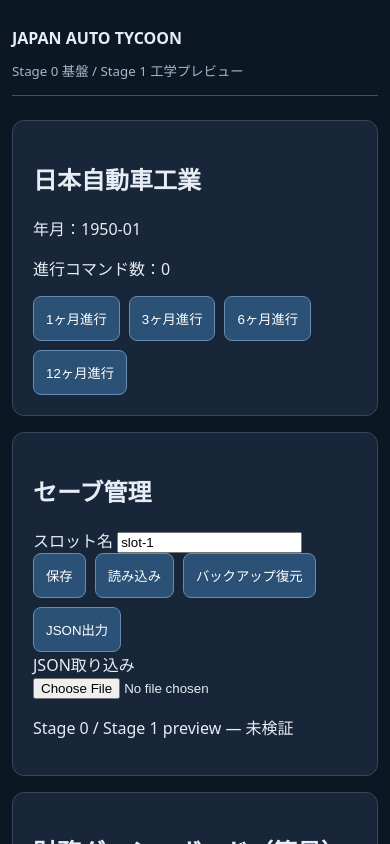
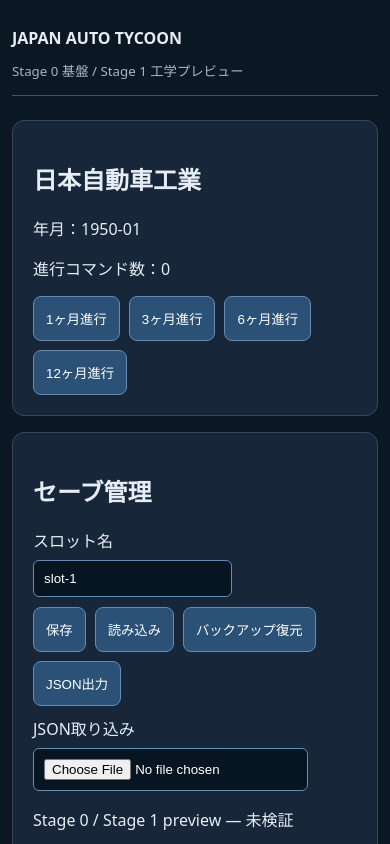
Before and after one commit to CeLiCa-Sun/JAPAN-AUTO-TYCOON, a React (Vite) app: page / in a window 390 px wide. Shown: the top 844 px of the page. Built offline with nearby package versions, Linux system fonts and the light colour scheme.

Commit message:
chore: improve src/style.css

```diff
--- a/src/style.css
+++ b/src/style.css
@@ -1 +1 @@
-:root{font-family:system-ui,sans-serif;color:#e7edf5;background:#0c1724}*{box-sizing:border-box}body{margin:0}.app{max-width:1100px;margin:auto;padding:18px}header{display:flex;justify-content:space-between;gap:12px;border-bottom:1px solid #425368;padding:15px 0}small{color:#a7b5c7}main{display:grid;grid-template-columns:repeat(auto-fit,minmax(min(100%,320px),1fr));gap:16px;margin-top:24px}section{border:1px solid #35485d;border-radius:12px;padding:20px;background:#172638}h1{font-size:1.5rem}.actions{display:flex;flex-wrap:wrap;gap:9px}button{padding:12px;border:1px solid #668bb4;background:#2b5276;border-radius:8px;color:white;cursor:pointer}button:focus-visible{outline:3px solid white}@media(max-width:600px){.app{padding:12px}header{flex-direction:column}}
+:root{font-family:system-ui,sans-serif;color:#e7edf5;background:#0c1724}*{box-sizing:border-box}body{margin:0}.app{max-width:1100px;margin:auto;padding:18px}header{display:flex;justify-content:space-between;gap:12px;border-bottom:1px solid #425368;padding:15px 0}small{color:#a7b5c7}main{display:grid;grid-template-columns:repeat(auto-fit,minmax(min(100%,320px),1fr));gap:16px;margin-top:24px}section{border:1px solid #35485d;border-radius:12px;padding:20px;background:#172638}h1{font-size:1.5rem}.actions{display:flex;flex-wrap:wrap;gap:9px}button{padding:12px;border:1px solid #668bb4;background:#2b5276;border-radius:8px;color:white;cursor:pointer}button:focus-visible,input:focus-visible{outline:3px solid #cbe3ff}input{max-width:100%;padding:10px;border:1px solid #668bb4;background:#071522;color:#fff;border-radius:6px}label{display:block;margin:10px 0}label input{display:block;margin:8px 0}.metrics{display:grid;grid-template-columns:repeat(auto-fit,minmax(150px,1fr));gap:12px}.metric{border:1px solid #35485d;border-radius:8px;padding:12px;display:grid;gap:8px}.metric span{color:#a7b5c7}.metric strong{font-variant-numeric:tabular-nums}.bar{height:7px;background:#34465b;border-radius:5px;overflow:hidden}.bar span{display:block;background:#7cb9e8;height:100%}dl{display:grid;grid-template-columns:1fr 1fr;gap:10px}dd{margin:0;text-align:right}@media(max-width:600px){.app{padding:12px}header{flex-direction:column}button{min-height:44px}}
```
